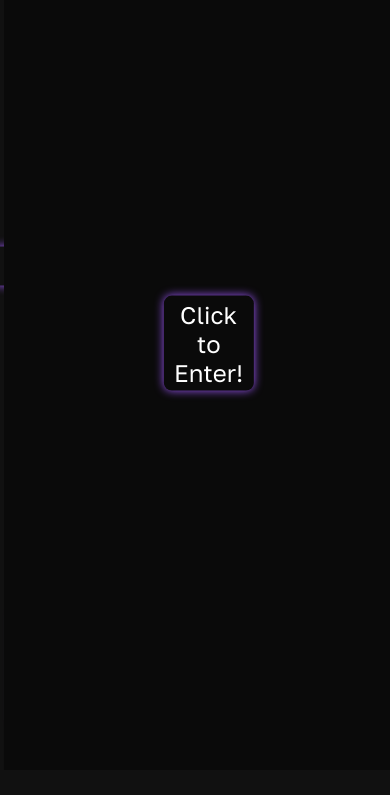
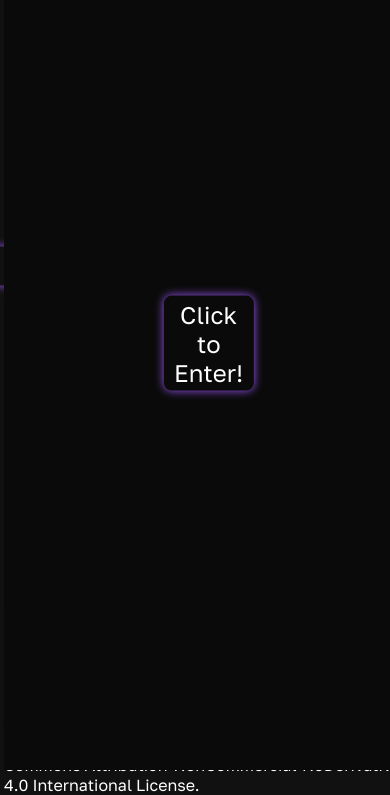
Before and after one commit to Nightware-cc/nightware-dot-cc, a website: page index-mobile.html in a window 390 px wide. Shown: the part 124-919 px from the top of the page. Before the commit the page ends 894 px from the top, so only its background shows below. Drawn offline with nearby package versions, Linux system fonts and the light colour scheme.

Commit message:
Added CC BY-NC-ND 4.0 license

```diff
--- a/index-mobile.html
+++ b/index-mobile.html
@@ -75,7 +75,7 @@
   </div>
 
   <footer>
-    <p>© 2023 All rights reserved by Pathetic and QÆZZ</p>
+    <p>© 2023 All rights reserved by QAEZZ (also known as QÆZZ, maximum trollage, and maximumtrollage) and Pathetic. This work is licensed under a Creative Commons Attribution-NonCommercial-NoDerivatives 4.0 International License.</p>
   </footer>
 
   <!--
```
